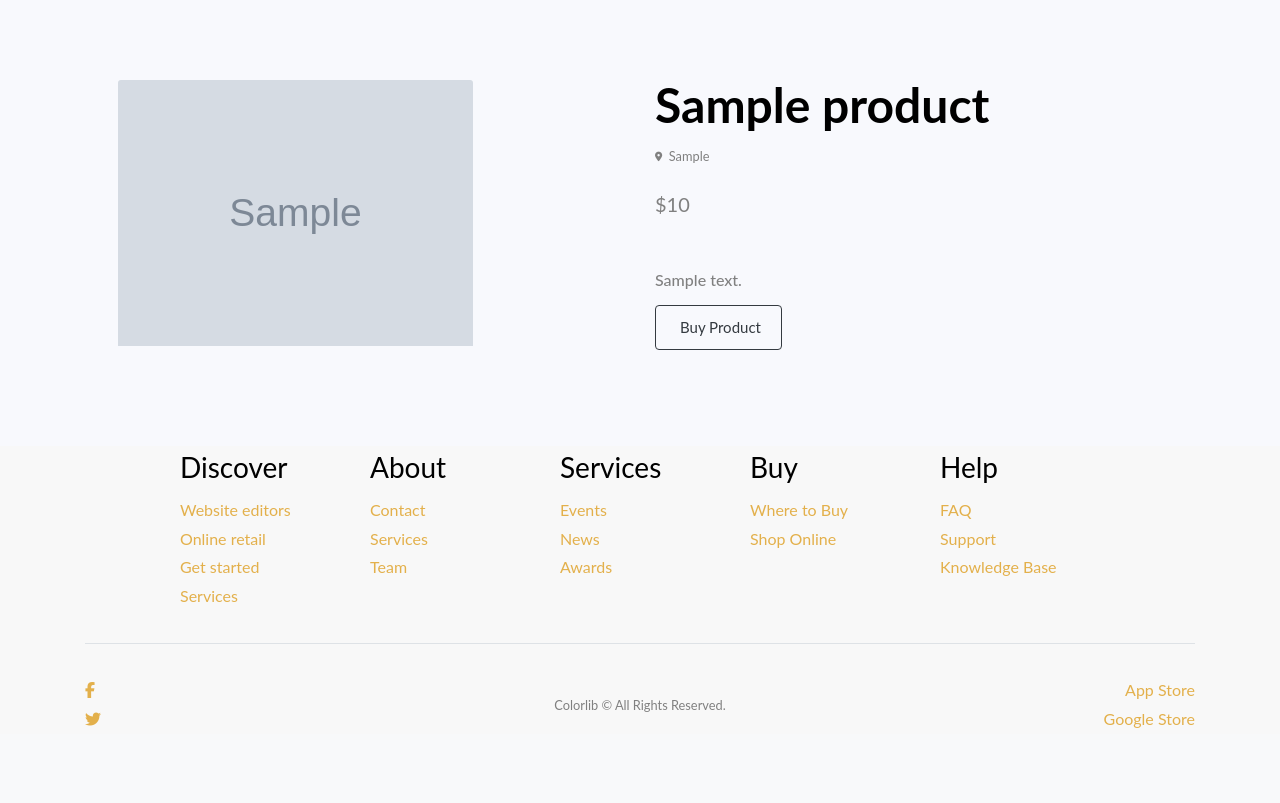
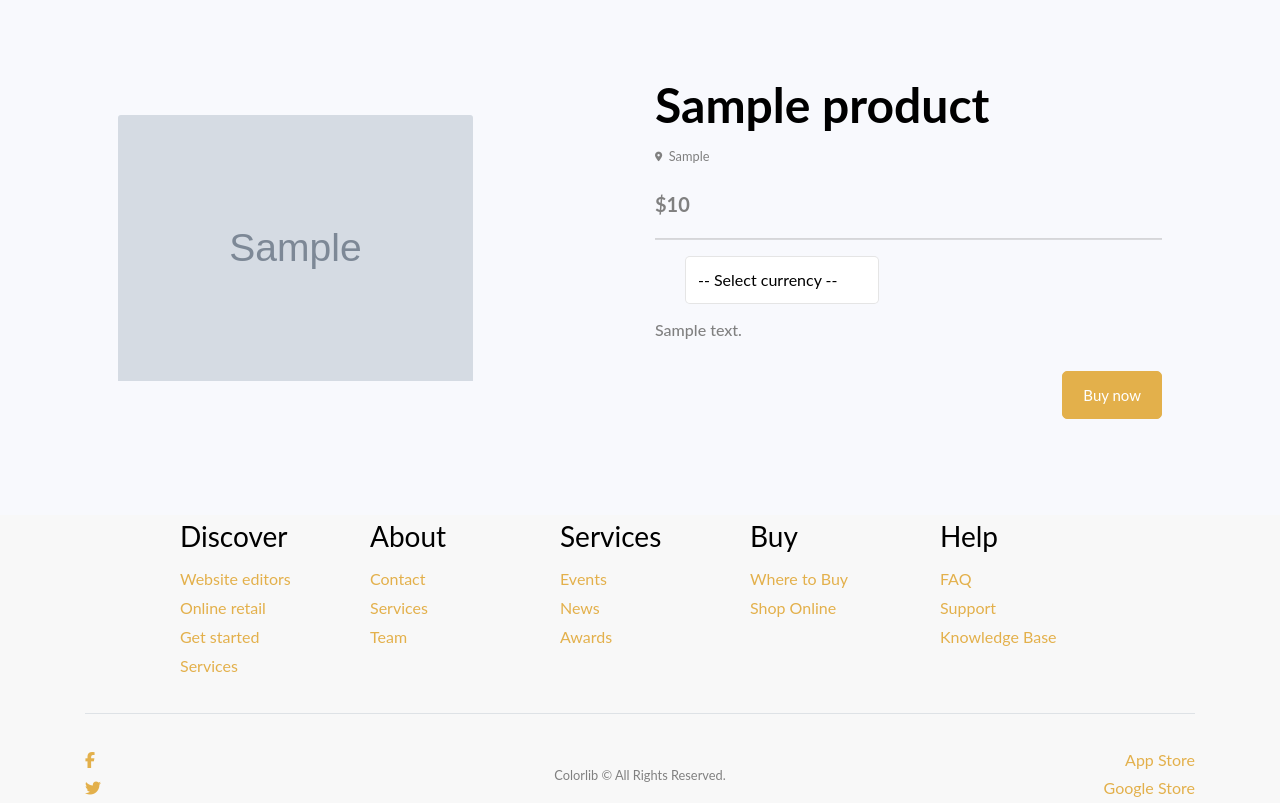
Before and after one commit to JiulienoOrjalo/ecommerce, a PHP site: page /product_page.php?buy=1 in a window 1280 px wide. Shown: the part 97-900 px from the top of the page. Before the commit the page ends 825 px from the top, so only its background shows below. Run offline with PHP 8.4, Linux system fonts and the light colour scheme; the visitor is signed in with stand-in values (Sample User, id 1); tables that the repository leaves empty or names only in its code hold one stand-in row (values such as "Sample post"); grey boxes marked "Sample" are stand-in pictures; some libraries are stand-ins or nearby versions.

Commit message:
added conversion

```diff
--- a/product_page.php
+++ b/product_page.php
@@ -11,6 +11,58 @@
 	$rec = mysqli_query($connection,"SELECT * FROM products WHERE id=$id");
 
  }
+
+ $listcurrency = mysqli_query($connection, "SELECT * FROM currency");
+
+
+//ADDING PRODUCTS
+if (isset($_POST['buy_now'])) {
+
+
+  $bp_price = $_POST['bp_price'];
+
+  $peso = ($bp_price * 52.56);
+  $yen = ($bp_price * 119.21);
+  $btc = ($bp_price * 0.000024);
+
+  $pick_currency = $_POST['currency'];
+
+  if ($pick_currency == 'peso') {
+    $db_currency= '₱'. $peso;
+  }
+  elseif ($pick_currency == 'yen'){
+    $db_currency= '¥'.$yen;
+  }
+  elseif ($pick_currency == 'btc'){
+    $db_currency= '₿'.$btc;
+  }
+
+
+
+  // $product_number = $_POST['product_number'];
+
+  // if ($product_number == $product_number) {
+  //     $prodid = $product_number;
+  // }
+
+  $storedFile="images/".basename($_FILES['file']["name"]);
+  move_uploaded_file($_FILES["file"]["tmp_name"],$storedFile);
+
+
+  $bp_name = $_POST['bp_name'];
+  $bp_description = $_POST['bp_description'];
+  $bp_location = $_POST['bp_location'];
+  $bp_price = $db_currency;
+
+
+  //insert into DB
+$query = "INSERT INTO bag (bp_name, bp_description, bp_location, bp_image, bp_total)
+      VALUES ('$bp_name', '$bp_description','$bp_location', '$storedFile', '$bp_price')";
+          mysqli_query($connection, $query);
+
+header('location: bag.php');
+
+}
 
 
 
@@ -82,37 +134,77 @@
 
 ?>
 
+
+
+
         <!-- Product section-->
         <section class="py-5 mt-5">
+        <form method="post" action="#" enctype="multipart/form-data">
+
             <div class="container px-4 px-lg-5 my-5">
                 <div class="row gx-4 gx-lg-5 align-items-center">
+
+                <input type="hidden" name="id" value="<?php echo $row['id']; ?>">
+
+
                     <div class="col-md-6">
+                      <input type="hidden" name="file" value="<?php echo $row['product_image']; ?>">
                       <img class="card-img-top mb-5 mb-md-0" src="seller/pages/<?php echo $row['product_image']; ?>" style="width: 70%; height: auto;">
                     </div>
 
                     <div class="col-md-6">
+                       <input type="hidden" name="bp_name" value="<?php echo $row['product_name']; ?>">
                         <h1 class="display-5 fw-bolder"><?php echo $row['product_name']?></h1>
+
+                        <input type="hidden" name="bp_location" value="<?php echo $row['product_location']; ?>">
                         <p class="text-start"><small><i class="fa fa-map-marker fa-xs" aria-hidden="true"></i> &nbsp;<?php echo $row['product_location']?></small></p>
-                        <div class="fs-5 mb-5">
-                            <span>$<?php echo $row['product_price']?></span>
+
+                        <div class="fs-5 mb-0">
+                        <input type="hidden" name="bp_price" value="<?php echo $row['product_price']; ?>">
+                            <b><span>$<?php echo $row['product_price']?></span></b>
                         </div>
+
+                        <hr>
+
+                   <div class="form-group">
+                    <div class="col-md-6">
+                      <div class="col-md-12">
+
+                      <select class="form-control" name="currency">
+                          <option readonly>-- Select currency --</option>
+                       <?php
+                                  while($row2 = mysqli_fetch_array($listcurrency))
+                                  {
+                                    $pick_currency = $row2['currency'];
+                                    echo "<option value='$pick_currency'>$pick_currency</option>";
+
+                                      }
+                                  ?>
+                        </select>
+                      </div>
+                    </div>
+                  </div>
+
+                  <input type="hidden" name="bp_description" value="<?php echo $row['product_description']; ?>">
                         <p class="lead"><h6><?php echo $row['product_description']?></h6></p>
-                        <div class="d-flex">
+
+                        <div class="d-flex mt-3" style="float: right;">
                             <!-- <input class="form-control text-center me-3" id="inputQuantity" type="num" value="1" style="max-width: 3rem" /> -->
-                            <button class="btn btn-outline-dark flex-shrink-0" type="button" data-toggle="modal" data-target="#currency">
-                                <i class="bi-cart-fill me-1"></i>
-                                Buy Product
-                            </button>
+                            <input type="submit" name="buy_now"  class="form-control btn btn-primary" value="Buy now" style="outline: none; border-radius: 3">
+
                         </div>
                     </div>
                 </div>
             </div>
+
+        </form>
         </section>
 
 
 
 
-<!-- Modal -->
+<!-- Modal
+ data-toggle="modal" data-target="#currency"
 <div class="modal fade" id="currency" tabindex="-1" role="dialog" aria-labelledby="exampleModalLabel" aria-hidden="true">
   <div class="modal-dialog" role="document">
     <div class="modal-content">
@@ -124,7 +216,7 @@
       </div>
       <div class="modal-body">
 
-              <div class="form-group">
+                  <div class="form-group">
                     <div class="col-md-12">
                       <div class="col-md-12">
                         <select class="form-control" name="currency">
@@ -146,7 +238,7 @@
     </div>
   </div>
 </div>
-
+-->
 
 <?php
 }
```
